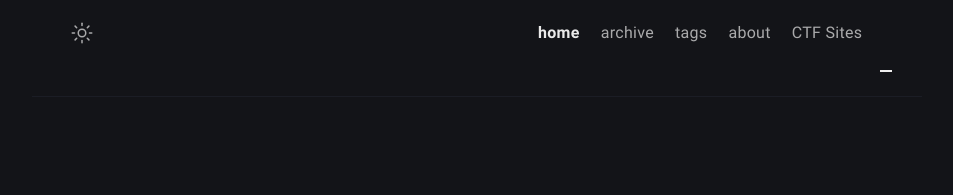
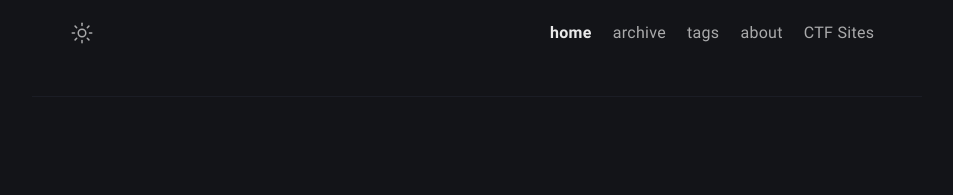
Before and after one commit to sh3llm4g1ck/sh3llm4g1ck.github.io, a Jekyll site: the page built from index.md, in a window 1280 px wide. Shown: the top 195 px of the page, without its empty margins (163-1116 px from the left). Built offline with Jekyll 4.4.1, drawn with Linux system fonts in a browser that asks for light colours.

Commit message:
Update _layout.scss

```diff
--- a/_sass/klise/_layout.scss
+++ b/_sass/klise/_layout.scss
@@ -1,7 +1,9 @@
 .bmac {
   margin-left: 350px;
   margin-top: -30px;
-  border:none;
+  padding: 0;
+  border: none;
+  background: none;
 }
 // Navbar
 .navbar {
```
